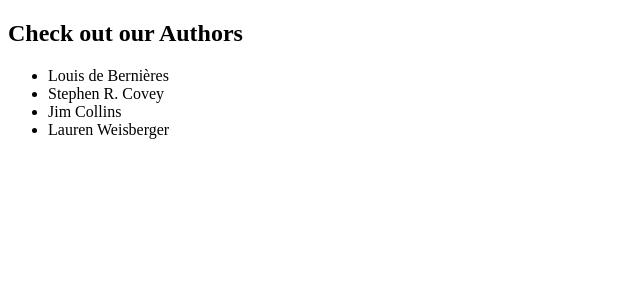
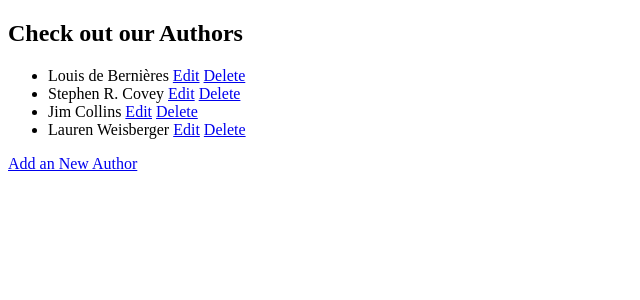
Before and after one commit to el-shes/django_bookshop, a Django app: page /author in a window 1280 px wide. Shown: the top 300 px of the page, without its empty margins (0-640 px from the left). Run offline with Django 4.2, Linux system fonts and the light colour scheme; data comes from the database, SQL or seed files in the repository; both versions use the stored data as it was after the commit.

Commit message:
author CRUD service

```diff
--- a/books/templates/authors/author_list.html
+++ b/books/templates/authors/author_list.html
@@ -8,8 +8,18 @@
 <h2>Check out our Authors</h2>
 <ul>
     {% for author in author_list %}
-        <li>{{ author.author_first_name }} {{ author.author_last_name }}</li>
+        <li>
+            {{ author.author_first_name }} {{ author.author_last_name }}
+            <a href={% url 'books:author_edit' author.id %}>Edit</a>
+            <a href={% url 'books:author_delete' author.id %}>Delete</a>
+        </li>
     {% endfor %}
 </ul>
+
+
+<p>
+    <a href="{% url 'books:author_create' %}">Add an New Author</a>
+</p>
+
 </body>
 </html>
--- a/books/urls.py
+++ b/books/urls.py
@@ -15,5 +15,7 @@ urlpatterns = [
 
     path('author', views.AuthorListView.as_view(), name='all_authors'),
     path('author/new', views.CreateAuthorView.as_view(success_url=reverse_lazy('books:all_authors')), name='author_create'),
+    path('author/<int:pk>/edit', views.EditAuthorView.as_view(success_url=reverse_lazy('books:all_authors')), name='author_edit'),
+    path('author/<int:pk>/delete', views.DeleteAuthorView.as_view(success_url=reverse_lazy('books:all_authors')), name='author_delete'),
 
 ]
--- a/books/views.py
+++ b/books/views.py
@@ -65,5 +65,16 @@ class AuthorListView(ListView):
 
 class CreateAuthorView(CreateView):
     model = Author
-    template_name = 'authors/create_author.html'
+    template_name = 'authors/author_create.html'
     fields = '__all__'
+
+
+class EditAuthorView(UpdateView):
+    model = Author
+    template_name = 'authors/author_edit.html'
+    fields = '__all__'
+
+
+class DeleteAuthorView(DeleteView):
+    model = Author
+    template_name = 'authors/author_confirm_delete.html'
```
Also changed, not shown: books/templates/authors/author_confirm_delete.html (added, +19 -0 lines), books/templates/authors/author_edit.html (added, +15 -0 lines), books/templates/authors/author_create.html (renamed from books/templates/authors/create_author.html), db.sqlite3.
